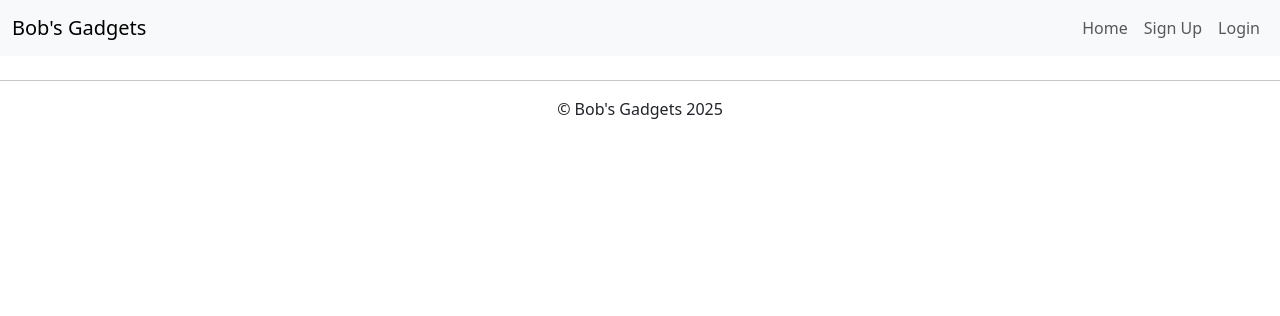
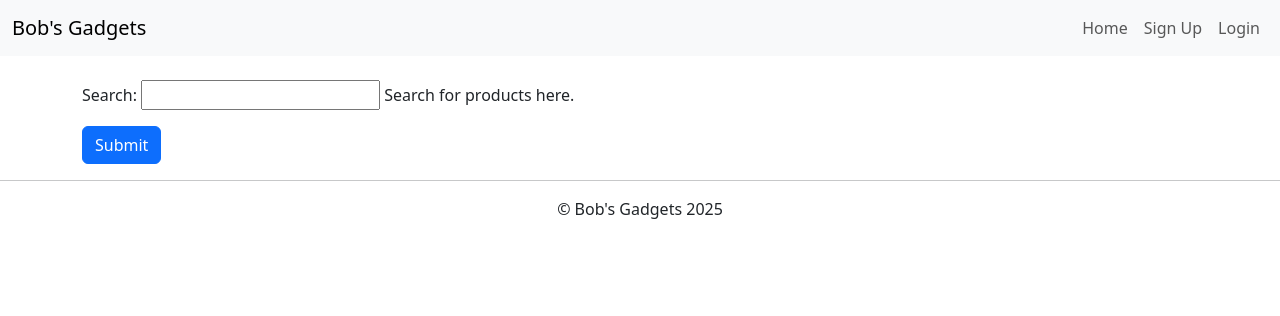
Before and after one commit to 2892344m/WAD2_group_project, a Django app: page /shop/search/ in a window 1280 px wide. Shown: the top 316 px of the page. Run offline with Django 3.2, Linux system fonts and the light colour scheme; data that the repository does not hold is empty.

Commit message:
Added a rudimentary search function that compares the characters of the search query to product names, and returns a list of products that match that query.

```diff
--- a/shop/forms.py
+++ b/shop/forms.py
@@ -12,3 +12,6 @@ class ReviewForm(forms.ModelForm):
     class Meta:
         model = Review
         fields = ('rating', 'comment',)
+
+class SearchForm(forms.Form):
+    search = forms.CharField(max_length=128, help_text="Search for products here.")
--- a/shop/views.py
+++ b/shop/views.py
@@ -3,7 +3,7 @@ from django.http import HttpResponse
 from django.contrib.auth.decorators import login_required
 
 from shop.models import Product, Category
-from shop.forms import ProductForm
+from shop.forms import ProductForm, SearchForm
 
 #Collects the Top 5 most viewed and most recently added pages, then sends them to the homepage to display
 #Also sends a list of all categories
@@ -37,6 +37,24 @@ def view_product(request, product_name_slug):
 def search(request):
     context_dict = {}
 
+    if request.method == 'POST':
+        form = SearchForm(request.POST)
+        if form.is_valid():
+            #Takes in a search query from the user
+            #Compares the set of characters in the search with the set of characters of the product, if less then appends to the filtered product list
+            #Finally, return the new product list to be displayed on the page (Not implemented yet)
+            search_query = form.cleaned_data['search']
+            products = Product.objects.order_by()
+            filtered_products = []
+            for product in products:
+                if set(search_query.lower()) <= set(product.product_name.lower()):
+                    filtered_products.append(product.product_name)
+            return HttpResponse(str(filtered_products))
+    else:
+        form = SearchForm()
+
+    context_dict['form'] = form
+
     context_dict['products'] = Product.objects.order_by()
 
     return render(request, 'shop/search.html', context=context_dict)
--- a/templates/shop/add_product.html
+++ b/templates/shop/add_product.html
@@ -8,7 +8,7 @@
 <div class="row">
     <div class="col-md-8 offset-md-2">
         <h1>Add a New Product</h1>
-        <form id="product_form" method="post" enctype="multipart/form-data" class="needs-validation" novalidate>
+        <form role="form" id="search_form" method="post" action=".">
             {% csrf_token %}
             {{ form.as_p }}
             <button type="submit" class="btn btn-primary">Submit</button>
--- a/templates/shop/base.html
+++ b/templates/shop/base.html
@@ -1,4 +1,4 @@
-{% load static %}
+{% load staticfiles %}
 <!DOCTYPE html>
 <html lang="en">
 <head>
--- a/templates/shop/search.html
+++ b/templates/shop/search.html
@@ -10,4 +10,14 @@
         <a href="{% url 'shop:view_product' product.slug %}"> {{ product.product_name }}</a>
         {% endfor %}
     </ul>
+
+    <div class = "row">
+        <div class="cold-md-8">
+            <form id="search_form" method="post" enctype="multipart/form-data" class="needs-validation" novalidate>
+                {% csrf_token %}
+                {{ form.as_p }}
+                <button type="submit" class="btn btn-primary">Submit</button>
+            </form>
+        </div>
+    </div>
 {% endblock %}
```
Also changed, not shown: templates/shop/homepage.html (+11 -1 lines), media/STA151621_iQjjsX7.jpg (added).
